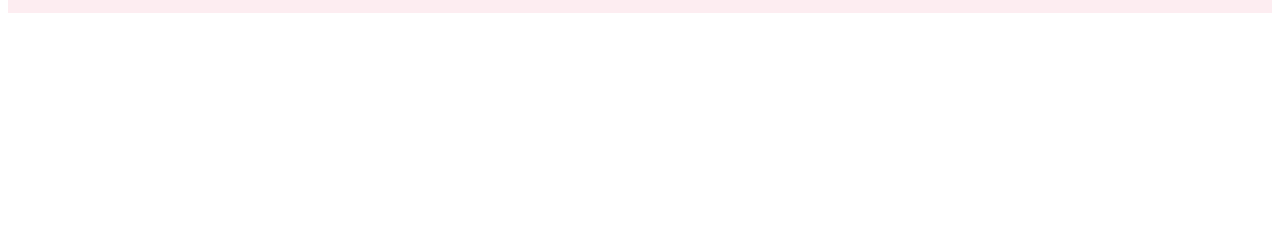
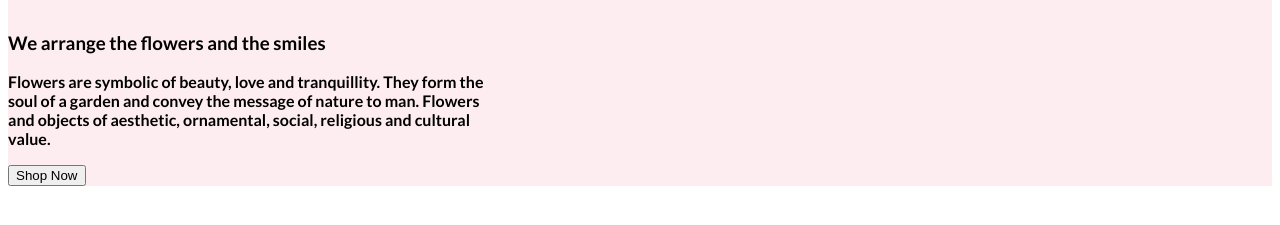
Before and after one commit to shorkarjakir/flowser-shop-assaignment-1, a plain HTML site: page index.html in a window 1280 px wide. Shown: the part 139-364 px from the top of the page. Drawn offline with Linux system fonts and the light colour scheme.

Commit message:
bannet content added

```diff
--- a/index.html
+++ b/index.html
@@ -23,6 +23,15 @@
         <li><button class="btn-primary">Order Now</button></li>
       </ul>
     </nav>
+    <div>
+      <div class="banner-content">
+        <h3 class="banner-text">We arrange the flowers and the smiles</h3>
+        <p class="banner-title">Flowers are symbolic of beauty, love and tranquillity. They form the soul of a garden
+          and convey the message of nature
+          to man. Flowers and objects of aesthetic, ornamental, social, religious and cultural value.</p>
+        <button class="shopnow">Shop Now</button>
+      </div>
+    </div>
   </header>
   <main>
 
--- a/style.css
+++ b/style.css
@@ -32,6 +32,7 @@ nav a{
 header{
   background-color: #E554731A;
 
+
 }
 .btn-primary{
   color: #FFFFFF;
@@ -41,3 +42,7 @@ header{
   font-weight: 700;
   padding: 15px 30px;
 }
+/* banner section  */
+.banner-content{
+  max-width: 500px;
+}
```
